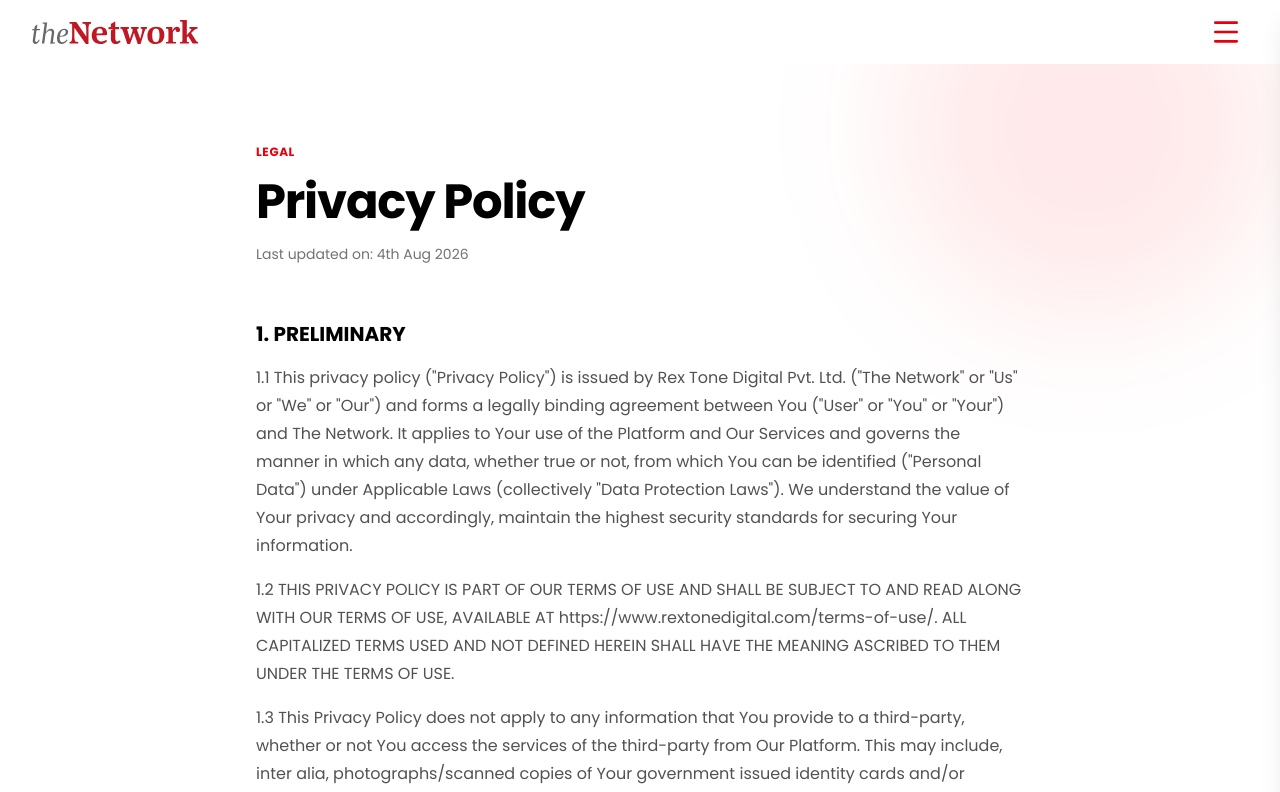
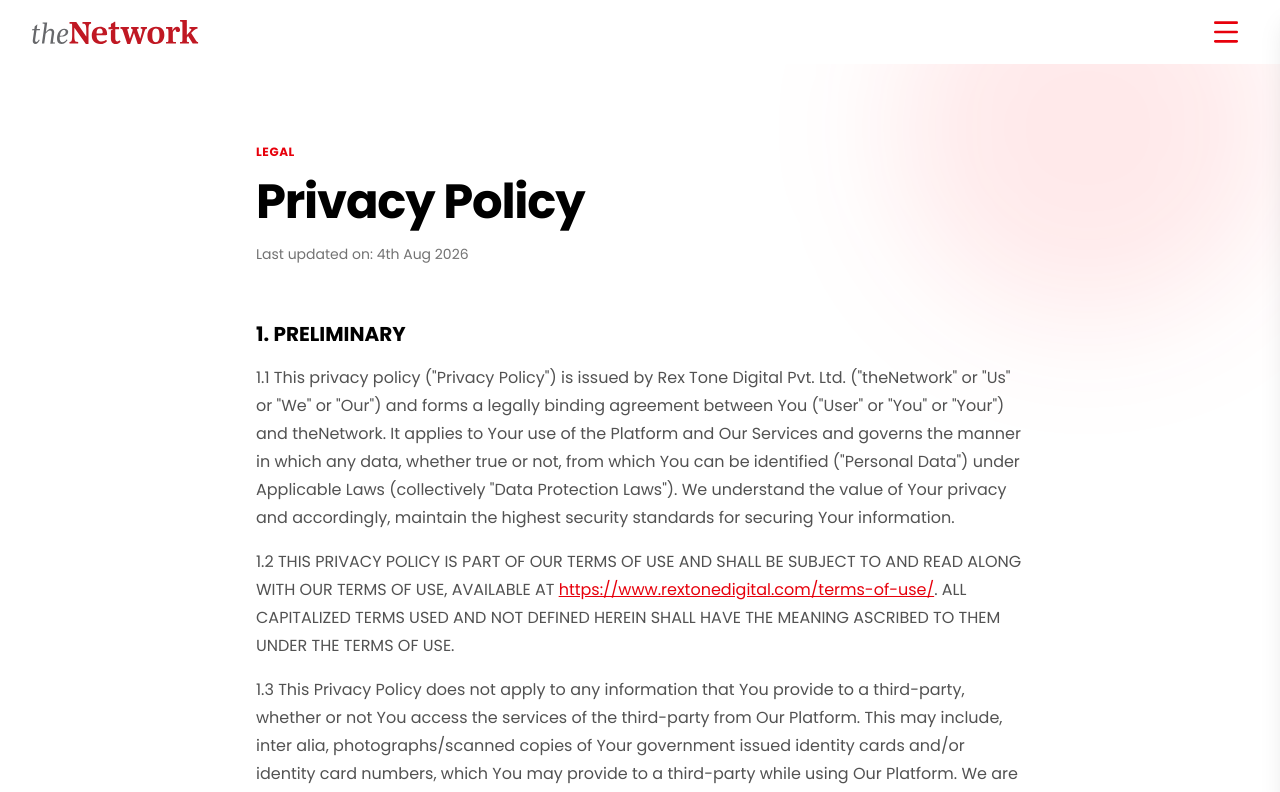
Before and after one commit to elredProductionBackup/networkwebsite, a Next.js app: page /privacy-policy in a window 1280 px wide. Shown: the top 792 px of the page. Built offline with nearby package versions, Linux system fonts and the light colour scheme.

Commit message:
legal docs

```diff
--- a/src/components/LegalDocument.jsx
+++ b/src/components/LegalDocument.jsx
@@ -1,4 +1,58 @@
 import FadeIn from "@/components/FadeIn";
+
+// Matches either a markdown-style [label](url) link or a bare http(s) URL.
+const LINK_REGEX = /\[([^\]]+)\]\(([^)]+)\)|(https?:\/\/[^\s]+)/g;
+
+function renderWithLinks(text) {
+  const matches = [...text.matchAll(LINK_REGEX)];
+  if (matches.length === 0) return text;
+
+  const result = [];
+  let lastIndex = 0;
+
+  matches.forEach((match, index) => {
+    const start = match.index;
+    if (start > lastIndex) {
+      result.push(text.slice(lastIndex, start));
+    }
+
+    const [fullMatch, markdownLabel, markdownUrl, bareUrl] = match;
+    let url = markdownUrl ?? bareUrl;
+    let label = markdownLabel ?? bareUrl;
+    let trailing = "";
+
+    if (!markdownUrl) {
+      const trailingPunctuation = url.match(/[.,;:)\]]+$/);
+      if (trailingPunctuation) {
+        trailing = trailingPunctuation[0];
+        url = url.slice(0, -trailing.length);
+        label = url;
+      }
+    }
+
+    const isExternal = /^https?:\/\//.test(url);
+
+    result.push(
+      <a
+        key={index}
+        href={url}
+        {...(isExternal ? { target: "_blank", rel: "noopener noreferrer" } : {})}
+        className="text-red-600 underline hover:text-red-700"
+      >
+        {label}
+      </a>,
+    );
+    if (trailing) result.push(trailing);
+
+    lastIndex = start + fullMatch.length;
+  });
+
+  if (lastIndex < text.length) {
+    result.push(text.slice(lastIndex));
+  }
+
+  return result;
+}
 
 export default function LegalDocument({ eyebrow, data }) {
   const { title, lastUpdated, blocks } = data;
@@ -44,7 +98,7 @@ export default function LegalDocument({ eyebrow, data }) {
                   className="flex list-disc flex-col gap-2 pl-5 text-sm leading-7 text-neutral-600 sm:text-base"
                 >
                   {block.items.map((item, itemIndex) => (
-                    <li key={itemIndex}>{item}</li>
+                    <li key={itemIndex}>{renderWithLinks(item)}</li>
                   ))}
                 </ul>
               );
@@ -55,7 +109,7 @@ export default function LegalDocument({ eyebrow, data }) {
                 key={key}
                 className="text-sm leading-7 text-neutral-600 sm:text-base"
               >
-                {block.text}
+                {renderWithLinks(block.text)}
               </p>
             );
           })}
--- a/src/data/privacy.js
+++ b/src/data/privacy.js
@@ -5,7 +5,7 @@ export const PRIVACY_POLICY = {
     { type: "heading", text: `1. PRELIMINARY` },
     {
       type: "paragraph",
-      text: `1.1  This privacy policy ("Privacy Policy") is issued by Rex Tone Digital Pvt. Ltd. ("The Network" or "Us" or "We" or "Our") and forms a legally binding agreement between You ("User" or "You" or "Your") and The Network. It applies to Your use of the Platform and Our Services and governs the manner in which any data, whether true or not, from which You can be identified ("Personal Data") under Applicable Laws (collectively "Data Protection Laws"). We understand the value of Your privacy and accordingly, maintain the highest security standards for securing Your information.`,
+      text: `1.1  This privacy policy ("Privacy Policy") is issued by Rex Tone Digital Pvt. Ltd. ("theNetwork" or "Us" or "We" or "Our") and forms a legally binding agreement between You ("User" or "You" or "Your") and theNetwork. It applies to Your use of the Platform and Our Services and governs the manner in which any data, whether true or not, from which You can be identified ("Personal Data") under Applicable Laws (collectively "Data Protection Laws"). We understand the value of Your privacy and accordingly, maintain the highest security standards for securing Your information.`,
     },
     {
       type: "paragraph",
@@ -22,15 +22,15 @@ export const PRIVACY_POLICY = {
     { type: "heading", text: `2. CONSENT` },
     {
       type: "paragraph",
-      text: `2.1  You hereby expressly consent to providing Your Personal Data to The Network for the purposes specified under this Privacy Policy, which is required in relation to the Services being rendered on the Platform by Us. You acknowledge that We shall collect Your Personal Data detailed under this Privacy Policy to facilitate Our Services including the transactions undertaken by Users on The Network, either by ourselves or by partnering with the relevant third-party service providers.`,
+      text: `2.1  You hereby expressly consent to providing Your Personal Data to theNetwork for the purposes specified under this Privacy Policy, which is required in relation to the Services being rendered on the Platform by Us. You acknowledge that We shall collect Your Personal Data detailed under this Privacy Policy to facilitate Our Services including the transactions undertaken by Users on theNetwork, either by ourselves or by partnering with the relevant third-party service providers.`,
     },
     {
       type: "paragraph",
-      text: `2.2  Please note that The Network will only be using Your Personal Data for the purposes specified under this Privacy Policy in providing the Services to You.`,
+      text: `2.2  Please note that theNetwork will only be using Your Personal Data for the purposes specified under this Privacy Policy in providing the Services to You.`,
     },
     {
       type: "paragraph",
-      text: `2.3  In order to avail any Services being provided by The Network by itself or in partnership with other third parties, it is important that YOU READ, UNDERSTAND, ACKNOWLEDGE AND UNCONDITIONALLY AGREE TO BE BOUND BY THIS PRIVACY POLICY.`,
+      text: `2.3  In order to avail any Services being provided by theNetwork by itself or in partnership with other third parties, it is important that YOU READ, UNDERSTAND, ACKNOWLEDGE AND UNCONDITIONALLY AGREE TO BE BOUND BY THIS PRIVACY POLICY.`,
     },
     {
       type: "paragraph",
@@ -133,7 +133,7 @@ export const PRIVACY_POLICY = {
     },
     {
       type: "paragraph",
-      text: `To allow us to incorporate automated measures to expedite the process of matching The Network Users with complementary requirements.`,
+      text: `To allow us to incorporate automated measures to expedite the process of matching theNetwork Users with complementary requirements.`,
     },
     {
       type: "paragraph",
@@ -141,7 +141,7 @@ export const PRIVACY_POLICY = {
     },
     {
       type: "paragraph",
-      text: `Device data: Information We collect from the devices You use to access or operate the Platform. This includes, without limitation, information about Your device attributes and identifiers, plugins, name of Your mobile operator or ISP, SMS sent by The Network, device language, time zone, IP address, connection speed, device applications, contact list, or any information available on such device.`,
+      text: `Device data: Information We collect from the devices You use to access or operate the Platform. This includes, without limitation, information about Your device attributes and identifiers, plugins, name of Your mobile operator or ISP, SMS sent by theNetwork, device language, time zone, IP address, connection speed, device applications, contact list, or any information available on such device.`,
     },
     {
       type: "paragraph",
@@ -243,7 +243,7 @@ export const PRIVACY_POLICY = {
     },
     {
       type: "paragraph",
-      text: `3.13  You also agree that all the information furnished by You is lawful, true and correct and does not violate or infringe any Applicable Laws. In case of any violations, infringement, furnishing of wrongful or unauthorized information, The Network shall not be liable to You or to any third party for the same.`,
+      text: `3.13  You also agree that all the information furnished by You is lawful, true and correct and does not violate or infringe any Applicable Laws. In case of any violations, infringement, furnishing of wrongful or unauthorized information, theNetwork shall not be liable to You or to any third party for the same.`,
     },
     {
       type: "paragraph",
@@ -304,15 +304,15 @@ export const PRIVACY_POLICY = {
     { type: "heading", text: `4. PURPOSE OF COLLECTION` },
     {
       type: "paragraph",
-      text: `4.1  We use Your Personal Data to send You promotional emails and messages. However, We will provide You the ability to opt-out of receiving such emails and messages from Us. If You opt out, The Network may still send You non-promotional emails and messages, such as emails and messages about the Services and Your User Account on the Platform. Unless and until You explicitly give Your consent to Us to do so, We will not share Your Personal Data with any other entity.`,
+      text: `4.1  We use Your Personal Data to send You promotional emails and messages. However, We will provide You the ability to opt-out of receiving such emails and messages from Us. If You opt out, theNetwork may still send You non-promotional emails and messages, such as emails and messages about the Services and Your User Account on the Platform. Unless and until You explicitly give Your consent to Us to do so, We will not share Your Personal Data with any other entity.`,
     },
     {
       type: "paragraph",
-      text: `4.2  In connection with the activities above, We may conduct profiling based on Your interactions with Us, Your profile information and other content You submit, and information obtained from third parties. In limited cases, automated processes may restrict or suspend access to the Platform, if such processes detect an activity that We think poses a safety or other risk to The Network, other Users, or third parties.`,
+      text: `4.2  In connection with the activities above, We may conduct profiling based on Your interactions with Us, Your profile information and other content You submit, and information obtained from third parties. In limited cases, automated processes may restrict or suspend access to the Platform, if such processes detect an activity that We think poses a safety or other risk to theNetwork, other Users, or third parties.`,
     },
     {
       type: "paragraph",
-      text: `4.3  Notwithstanding anything contained herein, The Network may, in compliance with Applicable Laws in India, process Your Personal Data without obtaining Your consent in the event:`,
+      text: `4.3  Notwithstanding anything contained herein, theNetwork may, in compliance with Applicable Laws in India, process Your Personal Data without obtaining Your consent in the event:`,
     },
     {
       type: "paragraph",
@@ -422,7 +422,7 @@ export const PRIVACY_POLICY = {
     },
     {
       type: "paragraph",
-      text: `6.3  The security controls and practices implemented by The Network to protect Your Personal Data under this Privacy Policy shall be in accordance with the reasonable security practices and procedures under Section 43A of the Information Technology Act, 2000.`,
+      text: `6.3  The security controls and practices implemented by theNetwork to protect Your Personal Data under this Privacy Policy shall be in accordance with the reasonable security practices and procedures under Section 43A of the Information Technology Act, 2000.`,
     },
     {
       type: "paragraph",
@@ -492,7 +492,7 @@ export const PRIVACY_POLICY = {
     },
     {
       type: "paragraph",
-      text: `8.2  The Personal Data collected by Us would be stored and/or processed on servers located in India, and such storage shall be in compliance with the Data Protection Laws. The Network will also be entitled to use third-party service providers such as MongoDB to store Your Personal Data. The storage location(s) are chosen to operate efficiently, improve performance, and reduce probability of errors while protecting Your Personal Data in the event of an outage or other problems.`,
+      text: `8.2  The Personal Data collected by Us would be stored and/or processed on servers located in India, and such storage shall be in compliance with the Data Protection Laws. theNetwork will also be entitled to use third-party service providers such as MongoDB to store Your Personal Data. The storage location(s) are chosen to operate efficiently, improve performance, and reduce probability of errors while protecting Your Personal Data in the event of an outage or other problems.`,
     },
     {
       type: "paragraph",
@@ -524,7 +524,7 @@ export const PRIVACY_POLICY = {
     },
     {
       type: "paragraph",
-      text: `(a) The Network's Information Technology department is responsible for deleting or destroying electronic records. This includes ensuring that the Personal Data and other information is permanently removed from Our servers;`,
+      text: `(a) theNetwork's Information Technology department is responsible for deleting or destroying electronic records. This includes ensuring that the Personal Data and other information is permanently removed from Our servers;`,
     },
     {
       type: "paragraph",
@@ -573,7 +573,7 @@ export const PRIVACY_POLICY = {
     },
     {
       type: "paragraph",
-      text: `(c) In case You do not provide Your consent or later withdraw Your consent, We request You not to access the Platform and use the Services and We also reserve the right to not provide You any particular Service or functionality on the Platform. In such a scenario, The Network may delete Your Personal Data or other information it had earlier collected and stored, or de-identify it so that it is anonymous and not attributable to You.`,
+      text: `(c) In case You do not provide Your consent or later withdraw Your consent, We request You not to access the Platform and use the Services and We also reserve the right to not provide You any particular Service or functionality on the Platform. In such a scenario, theNetwork may delete Your Personal Data or other information it had earlier collected and stored, or de-identify it so that it is anonymous and not attributable to You.`,
     },
     {
       type: "paragraph",
```
Also changed, not shown: src/data/tandc.js (+27 -27 lines).
